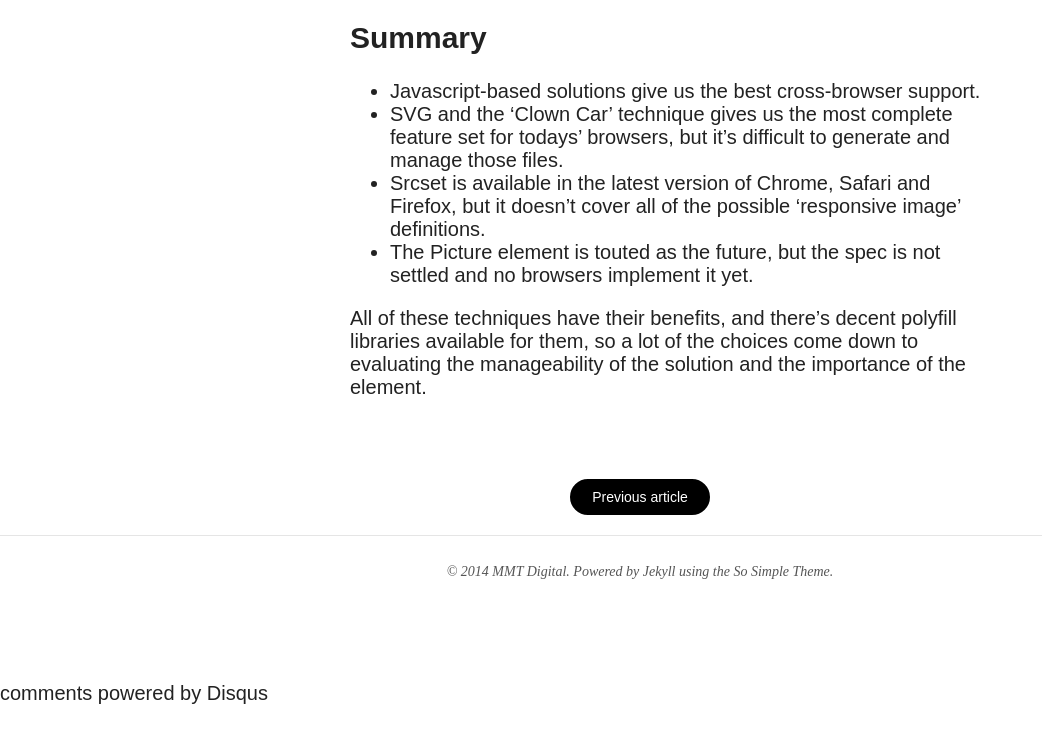
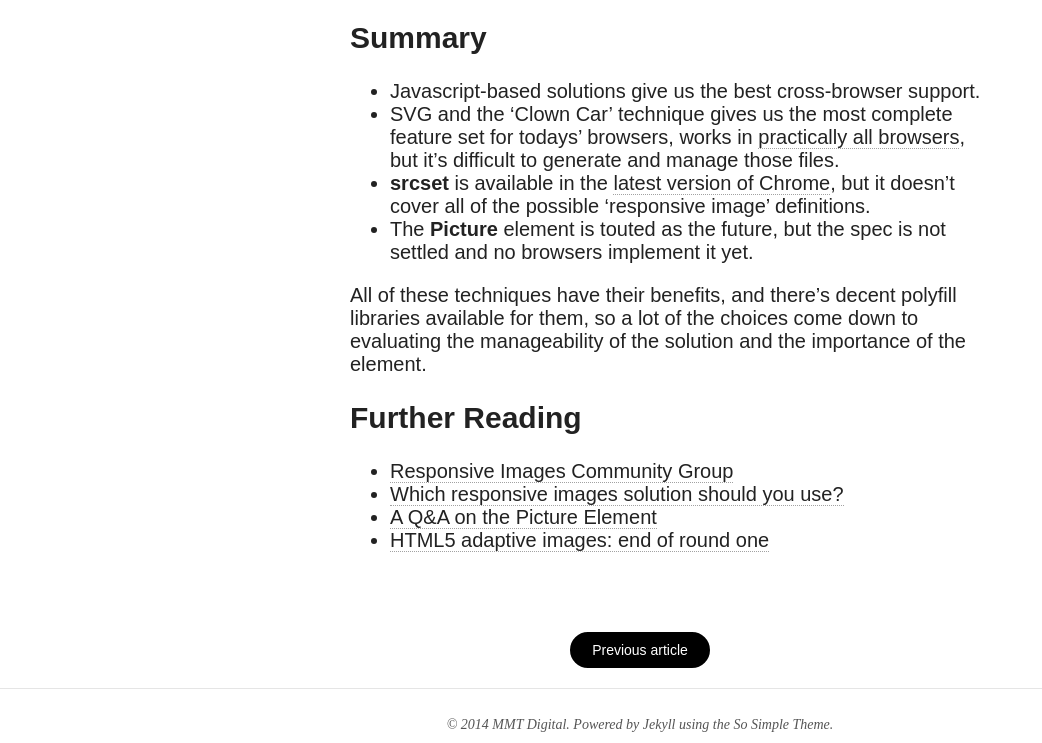
Before and after one commit to psyked/newsletter, a Jekyll site: the page built from _posts/2014-03-27-responsiveimages.md, in a window 1280 px wide and 900 px high, scrolled down 1213 px, cut to the strip 157-900 px from the top of the window. Shown: the whole strip, without its empty margins (0-1042 px from the left). Built offline with Jekyll 4.4.1, drawn with Linux system fonts in a browser that asks for light colours; nearby versions of some CDN libraries; comment, search, counter and statistics services are not loaded; before the commit the page ends 2075 px from its top, so only the background shows below that.

Commit message:
Updated post with extra formatting and further links

```diff
--- a/_posts/2014-03-27-responsiveimages.md
+++ b/_posts/2014-03-27-responsiveimages.md
@@ -24,8 +24,15 @@ In this presentation we looked at all of these, their limitations and their stre
 ## Summary
 
 - Javascript-based solutions give us the best cross-browser support.
-- SVG and the 'Clown Car' technique gives us the most complete feature set for todays' browsers, but it's difficult to generate and manage those files.
-- Srcset is available in the latest version of Chrome, Safari and Firefox, but it doesn't cover all of the possible 'responsive image' definitions.
-- The Picture element is touted as the future, but the spec is not settled and no browsers implement it yet.
+- SVG and the 'Clown Car' technique gives us the most complete feature set for todays' browsers, works in [practically all browsers](http://caniuse.com/#feat=css-mediaqueries,svg), but it's difficult to generate and manage those files.
+- **srcset** is available in the [latest version of Chrome](http://caniuse.com/srcset), but it doesn't cover all of the possible 'responsive image' definitions.
+- The **Picture** element is touted as the future, but the spec is not settled and no browsers implement it yet.
 
 All of these techniques have their benefits, and there's decent polyfill libraries available for them, so a lot of the choices come down to evaluating the manageability of the solution and the importance of the element.
+
+## Further Reading
+
+- [Responsive Images Community Group](http://responsiveimages.org/)
+- [Which responsive images solution should you use?](http://css-tricks.com/which-responsive-images-solution-should-you-use/)
+- [A Q&A on the Picture Element](http://alistapart.com/blog/post/picture-element-qa)
+- [HTML5 adaptive images: end of round one](http://html5doctor.com/html5-adaptive-images-end-of-round-one/)
```
Also changed, not shown: images/responsive-web-design.jpg, images/site-logo.png.
